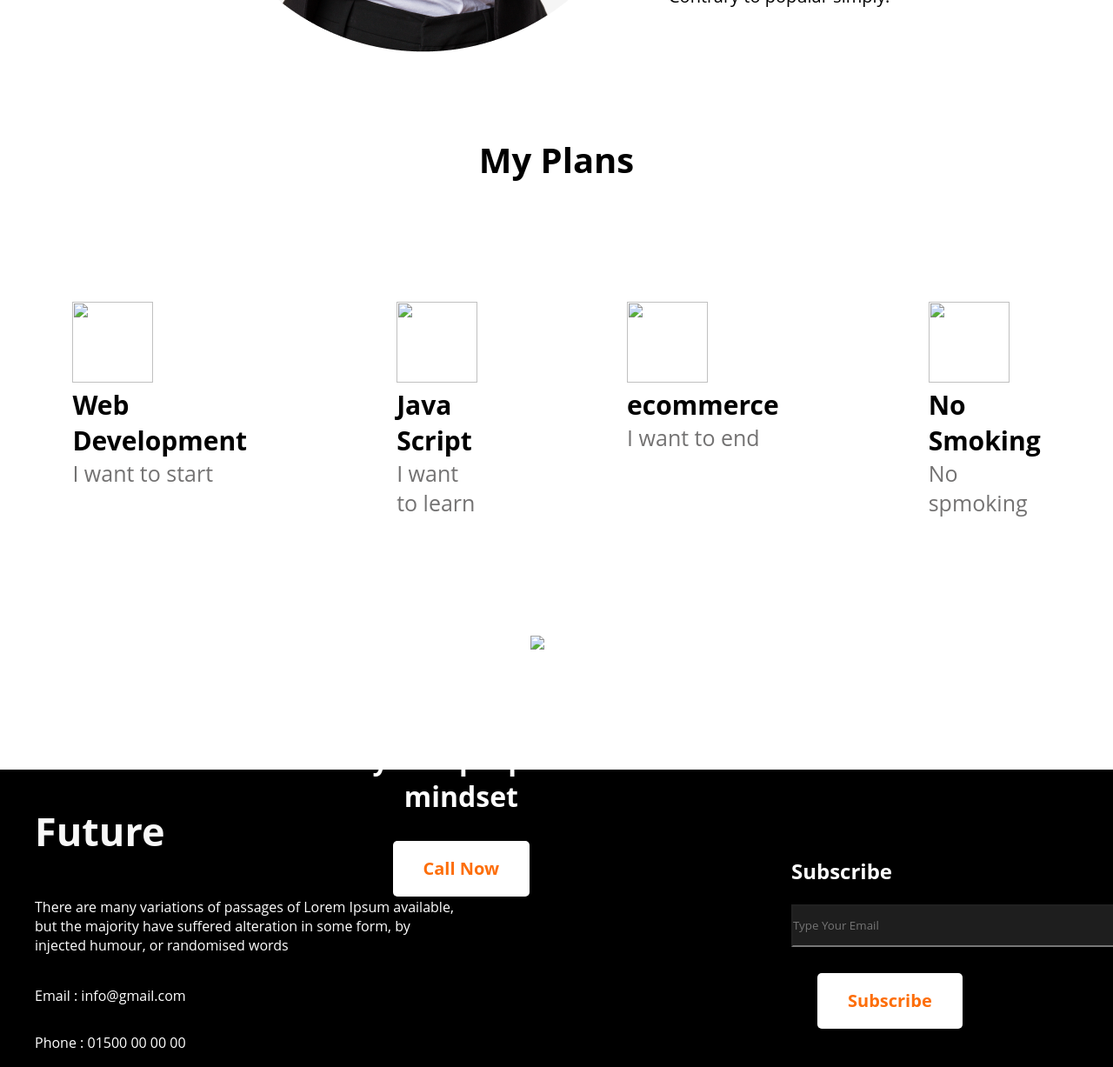
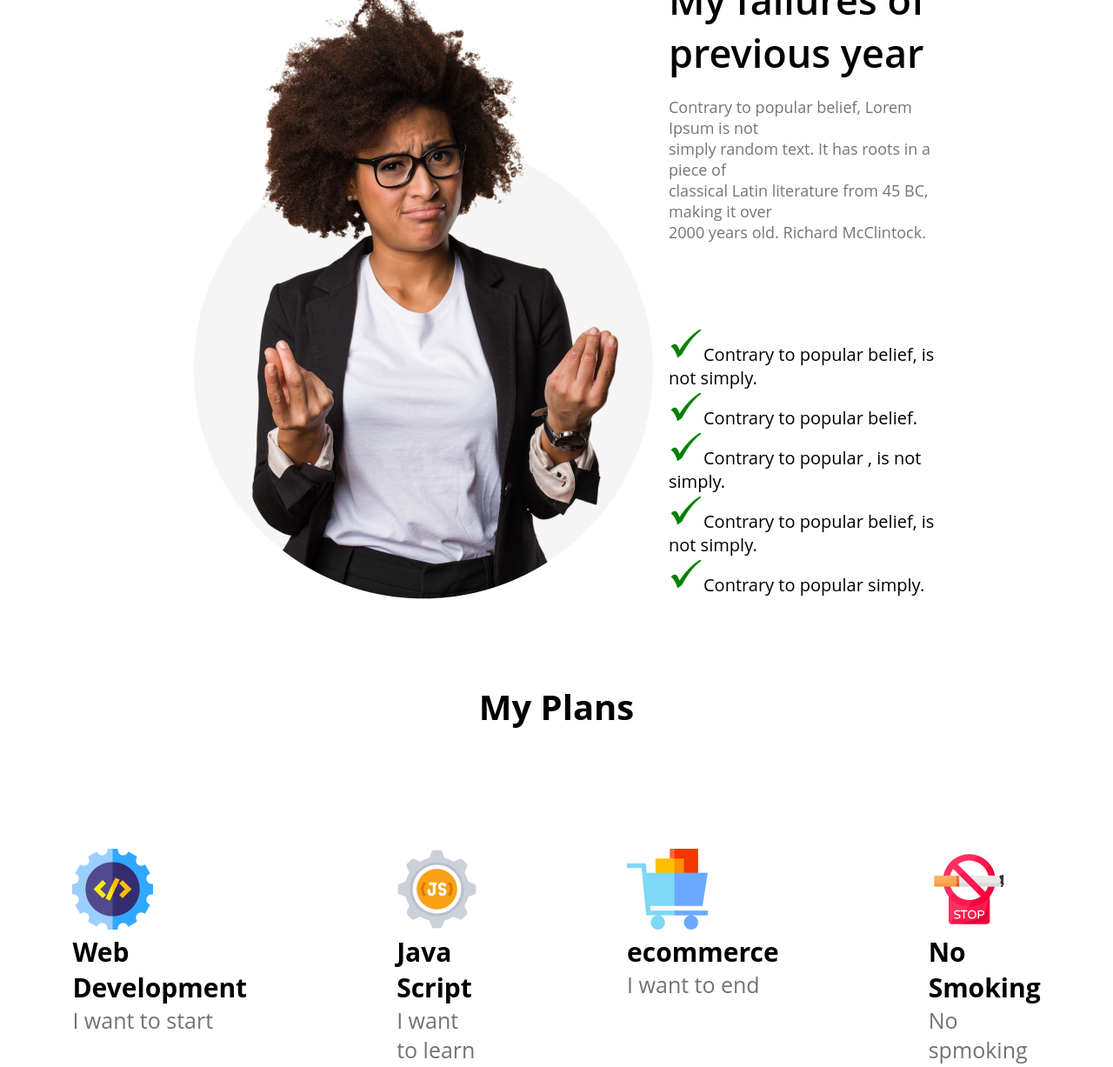
Before and after one commit to webdevmahabub/Happy-New-year, a plain HTML site: page index.html in a window 1280 px wide. Shown: the part 884-2111 px from the top of the page at 87% size. Drawn offline with Linux system fonts and the light colour scheme; the site is published under a folder, as on GitHub Pages, so addresses that start at the root find nothing.

Commit message:
second commit

```diff
--- a/index.html
+++ b/index.html
@@ -9,7 +9,7 @@
     </head>
     <body>
         <div class="container">
-            <img src="/images/banner/banner1.png" alt="Snow"
+            <img src="images/banner/banner1.png" alt="Snow"
                 style="width:100%;">
             <div class="top-right">
                 <h1>All Thinks Are
@@ -54,19 +54,19 @@
                 <br>
                 <br>
                 <div>
-                    <img src="/images/tick.png" width="40px" alt=""><a href="">Contrary
+                    <img src="images/tick.png" width="40px" alt=""><a href="">Contrary
                         to popular belief, is not simply.</a>
                     <br>
-                    <img src="/images/tick.png" width="40px" alt=""><a href="">Contrary
+                    <img src="images/tick.png" width="40px" alt=""><a href="">Contrary
                         to popular belief.</a>
                     <br>
-                    <img src="/images/tick.png" width="40px" alt=""><a href="">Contrary
+                    <img src="images/tick.png" width="40px" alt=""><a href="">Contrary
                         to popular , is not simply.</a>
                     <br>
-                    <img src="/images/tick.png" width="40px" alt=""><a href="">Contrary
+                    <img src="images/tick.png" width="40px" alt=""><a href="">Contrary
                         to popular belief, is not simply.</a>
                     <br>
-                    <img src="/images/tick.png" width="40px" alt=""><a href="">Contrary
+                    <img src="images/tick.png" width="40px" alt=""><a href="">Contrary
                         to popular simply.</a>
                     <br>
                 </div>
@@ -79,22 +79,22 @@
             <h3 class="my-plan">My Plans</h3>
             <div class="skill-container">
                 <div class="skill">
-                    <img src="/images/icons/web.png" alt="">
+                    <img src="images/icons/web.png" alt="">
                     <p class="skill-title">Web Development</p>
                     <p class="skill-description">I want to start</p>
                 </div>
                 <div class="skill">
-                    <img src="/images/icons/js.png" alt="">
+                    <img src="images/icons/js.png" alt="">
                     <p class="skill-title">Java Script</p>
                     <p class="skill-description">I want to learn</p>
                 </div>
                 <div class="skill">
-                    <img src="/images/icons/ecom.png" alt="">
+                    <img src="images/icons/ecom.png" alt="">
                     <p class="skill-title">ecommerce</p>
                     <p class="skill-description">I want to end</p>
                 </div>
                 <div class="skill">
-                    <img src="/images/icons/smoke.png" alt="">
+                    <img src="images/icons/smoke.png" alt="">
                     <p class="skill-title">No Smoking</p>
                     <p class="skill-description">No spmoking</p>
                 </div>
@@ -104,7 +104,7 @@
                 --->
         </section>
         <div class="container">
-            <img src="/images/watch.png" alt="watch"
+            <img src="images/watch.png" alt="watch"
                 style="width: 1240px;
                 height: 400px;">
             <div class="top-right-2">
@@ -134,9 +134,9 @@
             <p class="footer_email">Phone : 01500 00 00 00</p>
 
             <div class="footer_imge">
-                <img src="/images/icons/fb.png" alt="">
-                <img src="/images/icons/twitter.png" alt="">
-                <img src="/images/icons/youtube.png" alt="">
+                <img src="images/icons/fb.png" alt="">
+                <img src="images/icons/twitter.png" alt="">
+                <img src="images/icons/youtube.png" alt="">
             </div>
             </div>
 
```
